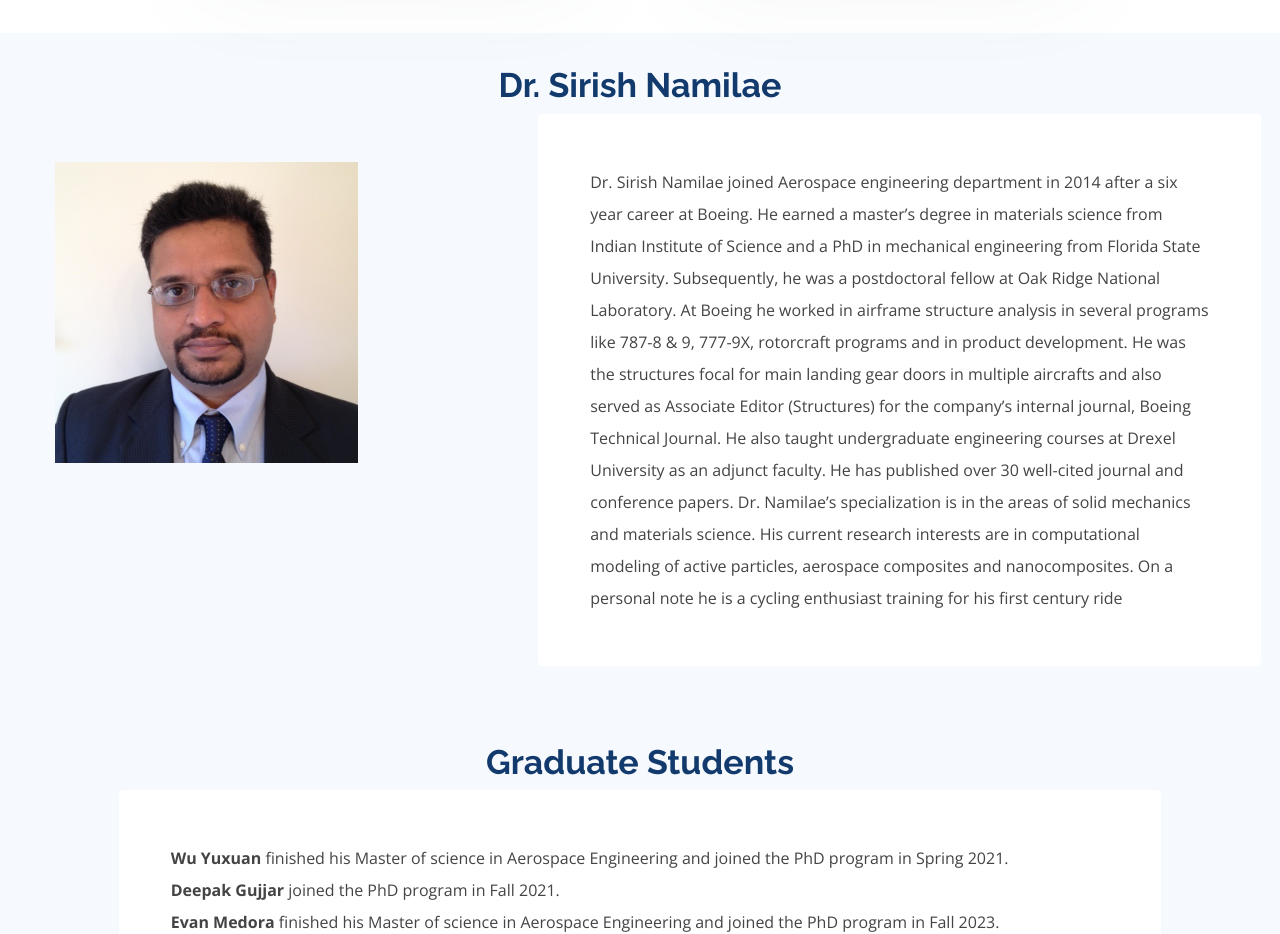
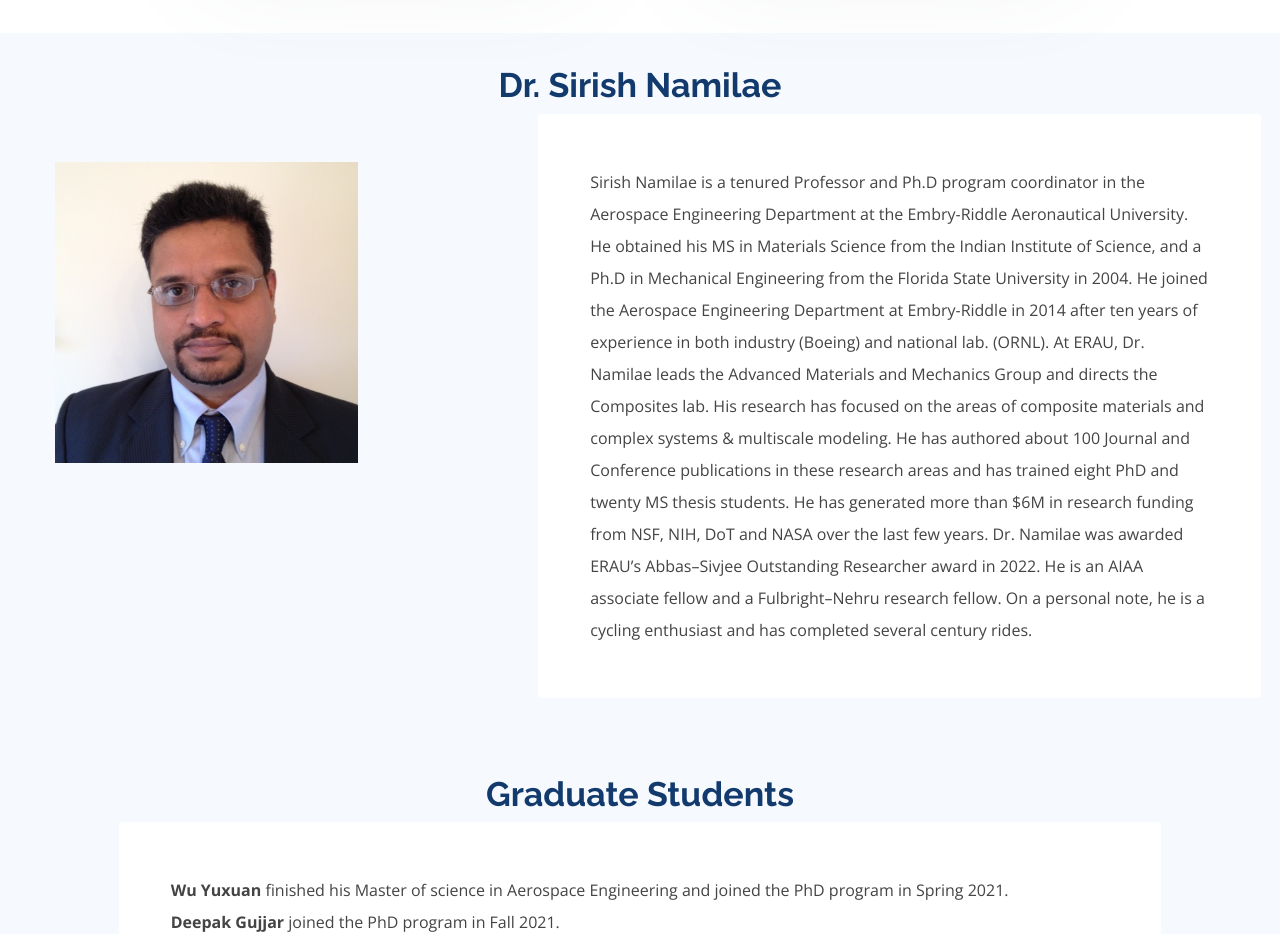
Before and after one commit to AMMG-at-ERAU/AMMG-at-ERAU.github.io, a plain HTML site: page index.html in a window 1280 px wide. Shown: the part 2860-3794 px from the top of the page. Drawn offline with nearby package versions, Linux system fonts and the light colour scheme.

Commit message:
Update index.html

```diff
--- a/index.html
+++ b/index.html
@@ -263,11 +263,7 @@
                   <!-- <a data-bs-toggle="collapse" class="collapse" data-bs-target="#accordion-list-1"><span>01</span> Non consectetur a erat nam at lectus urna duis? <i class="bx bx-chevron-down icon-show"></i><i class="bx bx-chevron-up icon-close"></i></a> -->
                   <div id="accordion-list-1" class="collapse show" data-bs-parent=".accordion-list">
                     <p>
-                      Dr. Sirish Namilae joined Aerospace engineering department in 2014 after a six year career at Boeing. He earned a master’s degree in materials science from Indian Institute of Science and a PhD in mechanical engineering from Florida State University. Subsequently, he was a postdoctoral fellow at Oak Ridge National Laboratory.
-
-                      At Boeing he worked in airframe structure analysis in several programs like 787-8 & 9, 777-9X, rotorcraft programs and in product development. He was the structures focal for main landing gear doors in multiple aircrafts and also served as Associate Editor (Structures) for the company’s internal journal, Boeing Technical Journal. He also taught undergraduate engineering courses at Drexel University as an adjunct faculty. He has published over 30 well-cited journal and conference papers.
-
-                      Dr. Namilae’s specialization is in the areas of solid mechanics and materials science. His current research interests are in computational modeling of active particles, aerospace composites and nanocomposites. On a personal note he is a cycling enthusiast training for his first century ride
+                      Sirish Namilae is a tenured Professor and Ph.D program coordinator in the Aerospace Engineering Department at the Embry-Riddle Aeronautical University. He obtained his MS in Materials Science from the Indian Institute of Science, and a Ph.D in Mechanical Engineering from the Florida State University in 2004. He joined the Aerospace Engineering Department at Embry-Riddle in 2014 after ten years of experience in both industry (Boeing) and national lab. (ORNL). At ERAU, Dr. Namilae leads the Advanced Materials and Mechanics Group and directs the Composites lab. His research has focused on the areas of composite materials and complex systems & multiscale modeling. He has authored about 100 Journal and Conference publications in these research areas and has trained eight PhD and twenty MS thesis students. He has generated more than $6M in research funding from NSF, NIH, DoT and NASA over the last few years. Dr. Namilae was awarded ERAU’s Abbas–Sivjee Outstanding Researcher award in 2022. He is an AIAA associate fellow and a Fulbright–Nehru research fellow. On a personal note, he is a cycling enthusiast and has completed several century rides.
                     </p>
                   </div>
                 </li>
```
